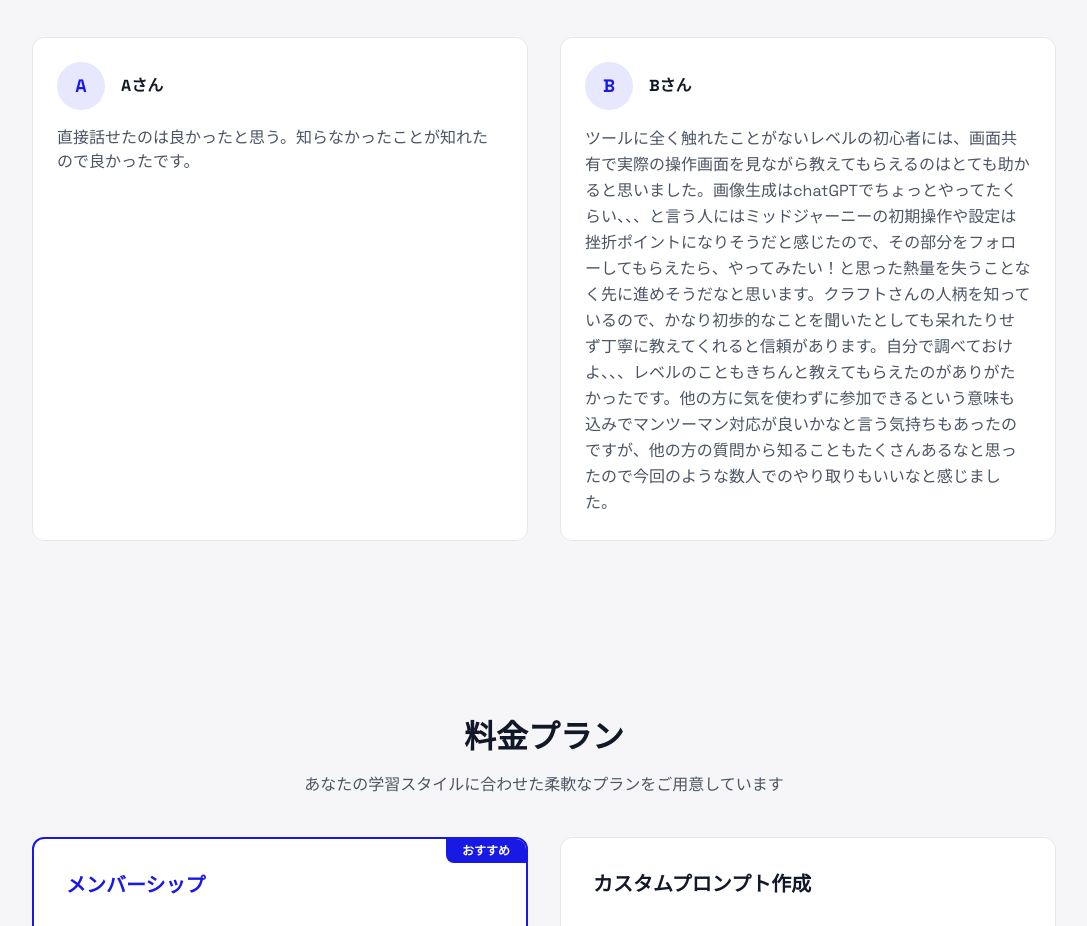
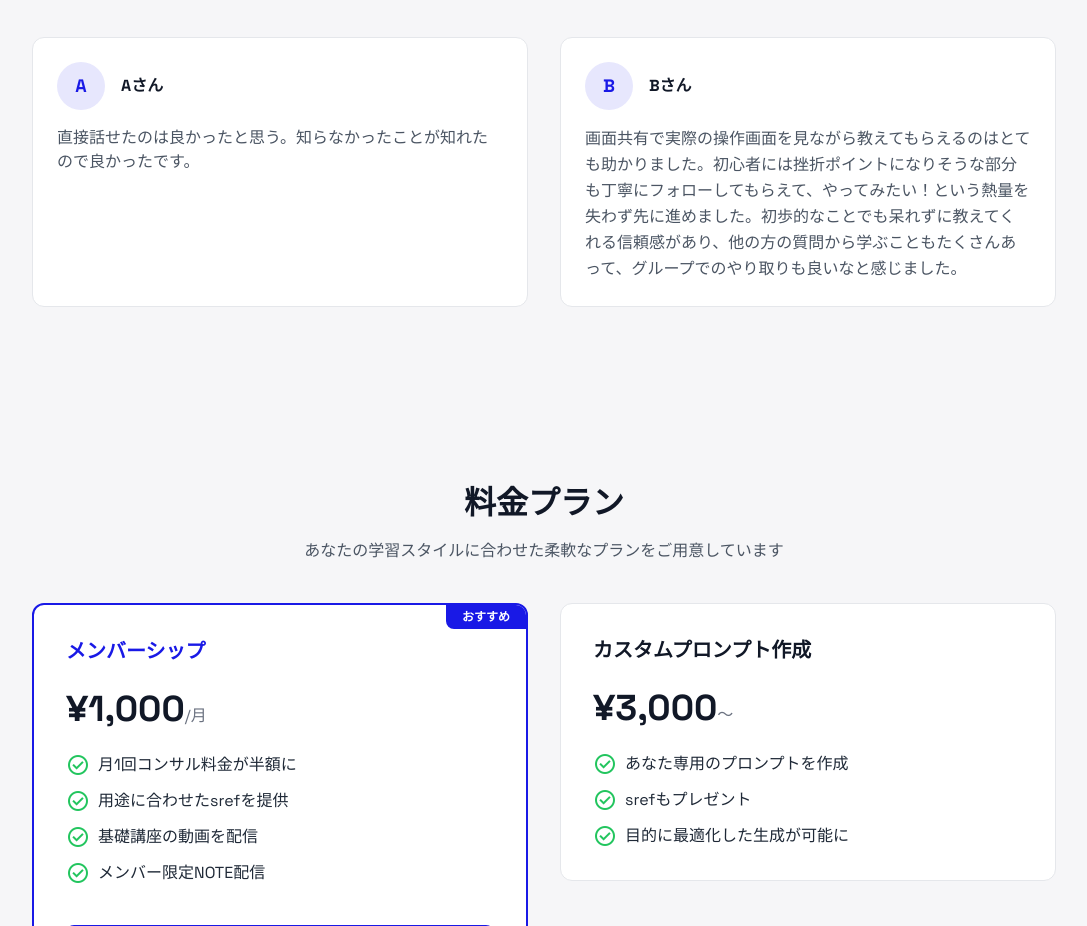
Before and after one commit to nekoojisan-labo/craft.lp, a plain HTML site: page index.html in a window 1280 px wide. Shown: the part 2633-3559 px from the top of the page, without its empty margins (96-1183 px from the left). Drawn offline with nearby package versions, Linux system fonts and the light colour scheme.

Commit message:
Summarize B-san testimonial to half volume

```diff
--- a/index.html
+++ b/index.html
@@ -223,7 +223,7 @@ Maker's
 <h4 class="font-bold text-gray-900 dark:text-white">Bさん</h4>
 </div>
 </div>
-<p class="text-gray-600 dark:text-gray-300 leading-relaxed">ツールに全く触れたことがないレベルの初心者には、画面共有で実際の操作画面を見ながら教えてもらえるのはとても助かると思いました。画像生成はchatGPTでちょっとやってたくらい、、、と言う人にはミッドジャーニーの初期操作や設定は挫折ポイントになりそうだと感じたので、その部分をフォローしてもらえたら、やってみたい！と思った熱量を失うことなく先に進めそうだなと思います。クラフトさんの人柄を知っているので、かなり初歩的なことを聞いたとしても呆れたりせず丁寧に教えてくれると信頼があります。自分で調べておけよ、、、レベルのこともきちんと教えてもらえたのがありがたかったです。他の方に気を使わずに参加できるという意味も込みでマンツーマン対応が良いかなと言う気持ちもあったのですが、他の方の質問から知ることもたくさんあるなと思ったので今回のような数人でのやり取りもいいなと感じました。</p>
+<p class="text-gray-600 dark:text-gray-300 leading-relaxed">画面共有で実際の操作画面を見ながら教えてもらえるのはとても助かりました。初心者には挫折ポイントになりそうな部分も丁寧にフォローしてもらえて、やってみたい！という熱量を失わず先に進めました。初歩的なことでも呆れずに教えてくれる信頼感があり、他の方の質問から学ぶこともたくさんあって、グループでのやり取りも良いなと感じました。</p>
 </div>
 </div>
 </section>
```
